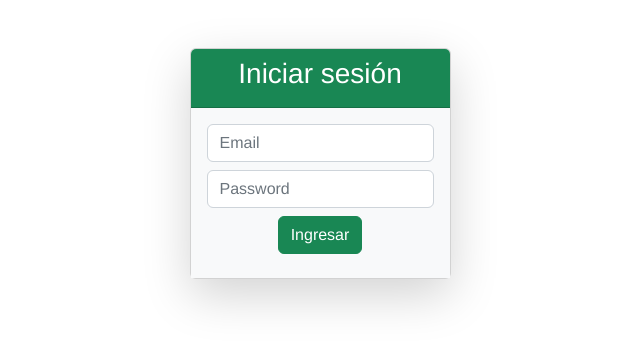
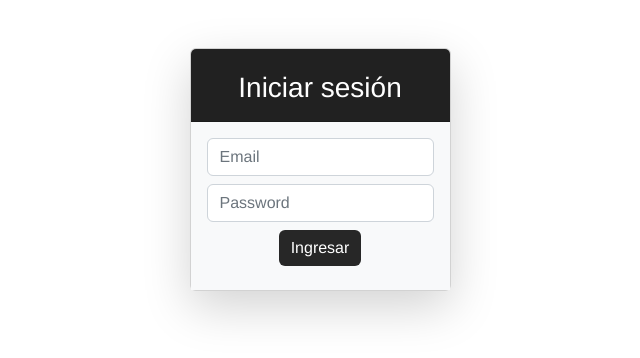
Before and after one commit to Gyrefallon/TrabajoGrupalVUE, a Vue app: page / in a window 1280 px wide. Shown: the top 358 px of the page, without its empty margins (320-960 px from the left). Built offline with nearby package versions, Linux system fonts and the light colour scheme.

Commit message:
Cambia estilos Login

```diff
--- a/src/views/Login.vue
+++ b/src/views/Login.vue
@@ -80,4 +80,25 @@ export default {
 };
 </script>
 
-<style scoped></style>
+<style scoped>
+
+.h3 {
+    margin-top: .5em!important
+}
+.card-header {
+    background-color: rgb(33, 33, 33)!important;
+}
+
+.btn-success {
+	background-color: rgb(39, 39, 39) !important;
+	border: 0 !important;
+}
+
+.btn-success:hover {
+	cursor: pointer;
+	color: #00f3ae;
+	background-color: rgb(48, 48, 48) !important;
+
+
+}
+</style>
```
